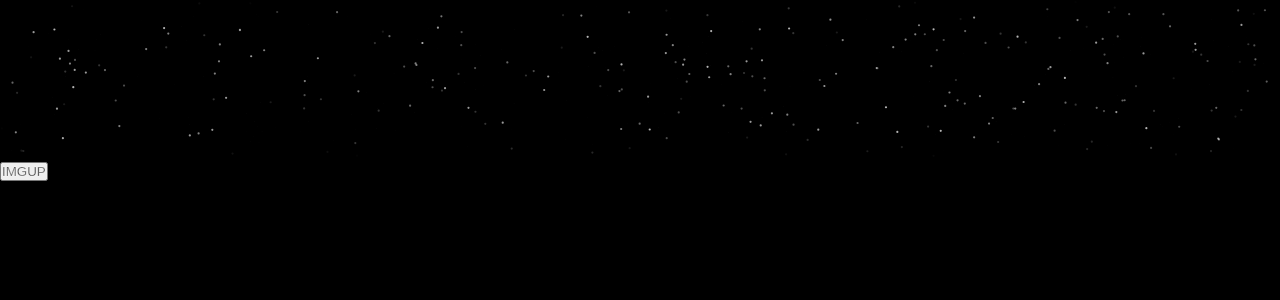
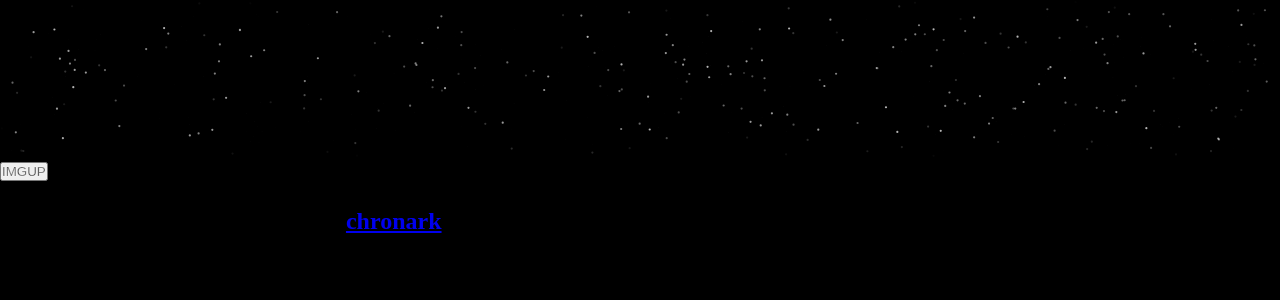
Before and after one commit to sujalgoel/imgup, a Next.js app: page / in a window 1280 px wide. Shown: the top 300 px of the page. Built offline with nearby package versions, Linux system fonts and the light colour scheme.

Commit message:
add credits

```diff
--- a/src/app/page.tsx
+++ b/src/app/page.tsx
@@ -1,6 +1,6 @@
 'use client';
 
-// import Link from 'next/link';
+import Link from 'next/link';
 import 'tailwindcss/tailwind.css';
 import React, { useState } from 'react';
 import { ToastContainer } from 'react-toastify';
@@ -44,6 +44,17 @@ export default function HomePage(): JSX.Element {
 				<h2 className='text-sm text-zinc-500'>
 					Click on the text above to upload an image
 				</h2>
+
+				<h2 className='text-xs text-zinc-500'>
+					Front end elegantly tailored after{' '}
+					<Link
+						target='_blank'
+						href='https://chronark.com'
+						className='underline duration-500 hover:text-zinc-300'
+					>
+						chronark
+					</Link>
+				</h2>
 			</div>
 		</div>
 	);
```
